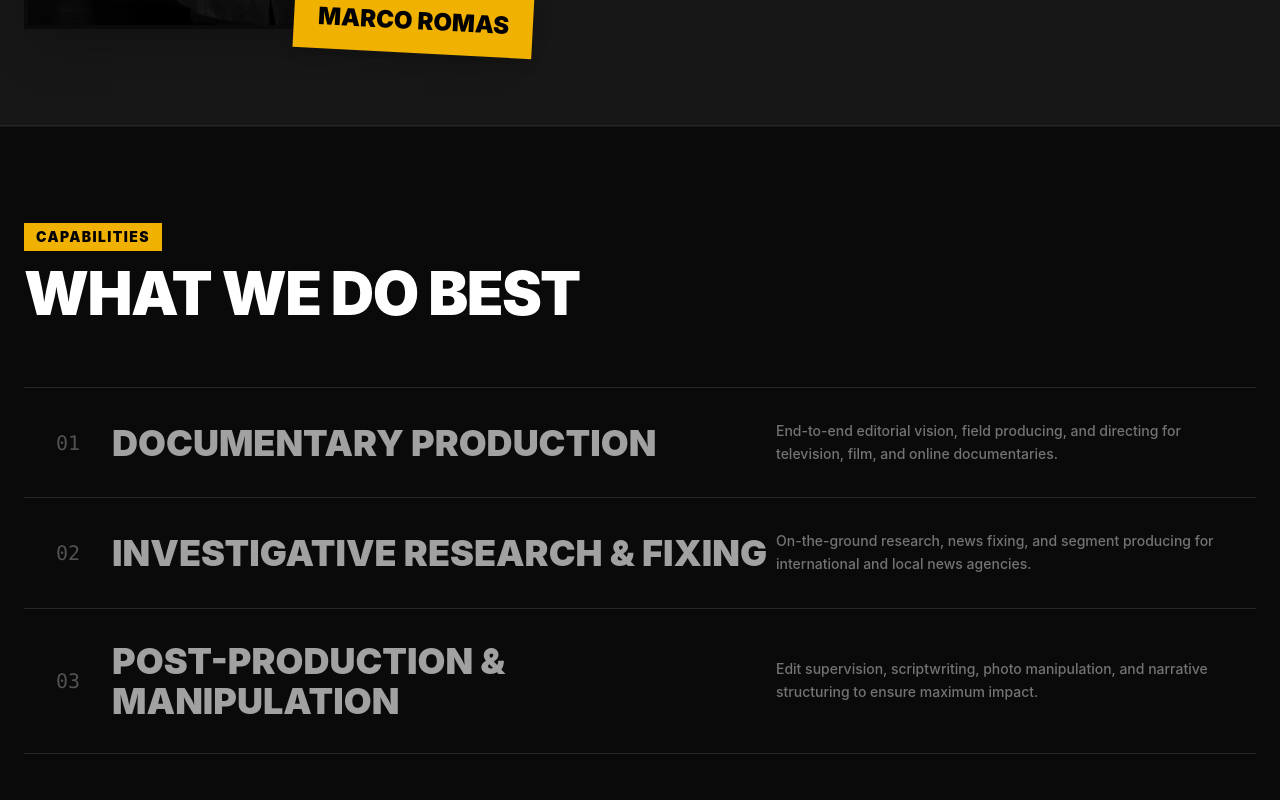
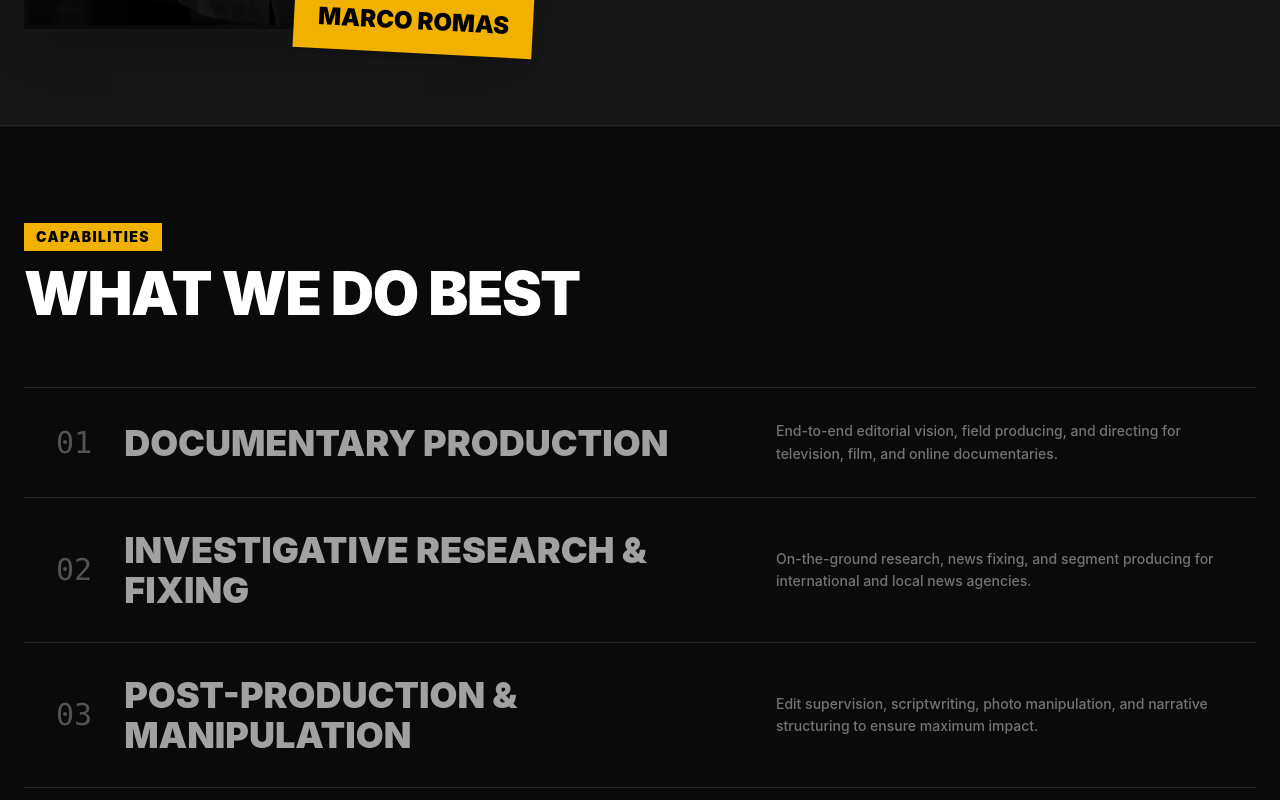
Before and after one commit to hfqhi/storyfirst-ph, a React (Vite) app: page / in a window 1280 px wide. Shown: the part 1780-2580 px from the top of the page. Built offline with nearby package versions, Linux system fonts and the light colour scheme.

Commit message:
fix(services): add playsInline to resolve video autoplay block and style faint row numbering

```diff
--- a/src/components/Services.jsx
+++ b/src/components/Services.jsx
@@ -7,10 +7,10 @@ export default function Services() {
   return (
     <section
       id="services"
-      className="relative py-24 bg-neutral-950 border-y border-neutral-900 overflow-hidden min-h-[80vh] flex items-center"
+      className="relative py-24 bg-transparent border-y border-neutral-200 dark:border-neutral-900 overflow-hidden min-h-[80vh] flex items-center"
     >
       {/* Dynamic Background Media */}
-      <div className="absolute inset-0 w-full h-full pointer-events-none transition-opacity duration-700 ease-in-out opacity-20">
+      <div className="absolute inset-0 w-full h-full pointer-events-none transition-opacity duration-700 ease-in-out opacity-100">
         {servicesData.map((service) => (
           <div
             key={`media-${service.id}`}
@@ -22,13 +22,14 @@ export default function Services() {
                 autoPlay
                 loop
                 muted
-                className="w-full h-full object-cover mix-blend-luminosity"
+                playsInline
+                className="w-full h-full object-cover opacity-15 dark:opacity-40 mix-blend-luminosity"
               />
             ) : (
               <img
                 src={service.mediaUrl}
                 alt="service background"
-                className="w-full h-full object-cover mix-blend-luminosity scale-105"
+                className="w-full h-full object-cover opacity-15 dark:opacity-40 mix-blend-luminosity scale-105"
               />
             )}
           </div>
@@ -40,28 +41,28 @@ export default function Services() {
           <span className="bg-yellow-500 text-black uppercase font-black px-3 py-1 text-sm tracking-widest inline-block mb-3">
             Capabilities
           </span>
-          <h2 className="text-4xl sm:text-6xl font-black text-white uppercase tracking-tight">
+          <h2 className="text-4xl sm:text-6xl font-black text-neutral-950 dark:text-white uppercase tracking-tight">
             What we do best
           </h2>
         </div>
 
-        <div className="flex flex-col border-t border-neutral-800">
+        <div className="flex flex-col border-t border-neutral-200 dark:border-neutral-800">
           {servicesData.map((service) => (
             <div
               key={service.id}
               onMouseEnter={() => setHoveredService(service.id)}
               onMouseLeave={() => setHoveredService(null)}
-              className="group flex flex-col md:flex-row md:items-center justify-between p-8 border-b border-neutral-800 hover:bg-yellow-500 transition-colors cursor-pointer"
+              className={`group flex flex-col md:flex-row md:items-center justify-between p-8 border-b border-neutral-200 dark:border-neutral-800 transition-colors cursor-pointer ${hoveredService === service.id ? "bg-yellow-500" : "hover:bg-yellow-500"}`}
             >
               <div className="flex items-center gap-8">
-                <span className="text-xl font-mono text-neutral-600 group-hover:text-black transition-colors">
+                <span className="text-3xl font-light font-mono text-neutral-400 dark:text-neutral-600 group-hover:text-black transition-colors">
                   0{service.id}
                 </span>
-                <h3 className="text-3xl sm:text-4xl font-black text-neutral-400 group-hover:text-black transition-colors uppercase">
+                <h3 className="text-3xl sm:text-4xl font-black text-neutral-900 dark:text-neutral-400 group-hover:text-black transition-colors uppercase">
                   {service.title}
                 </h3>
               </div>
-              <p className="text-neutral-500 group-hover:text-black/80 text-sm mt-4 md:mt-0 max-w-md leading-relaxed font-medium transition-colors">
+              <p className="text-neutral-600 dark:text-neutral-500 group-hover:text-black/80 text-sm mt-4 md:mt-0 max-w-md leading-relaxed font-medium transition-colors">
                 {service.description}
               </p>
             </div>
```
